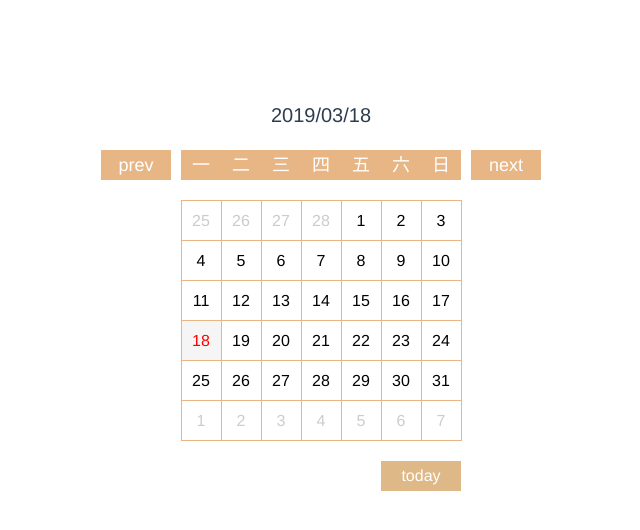
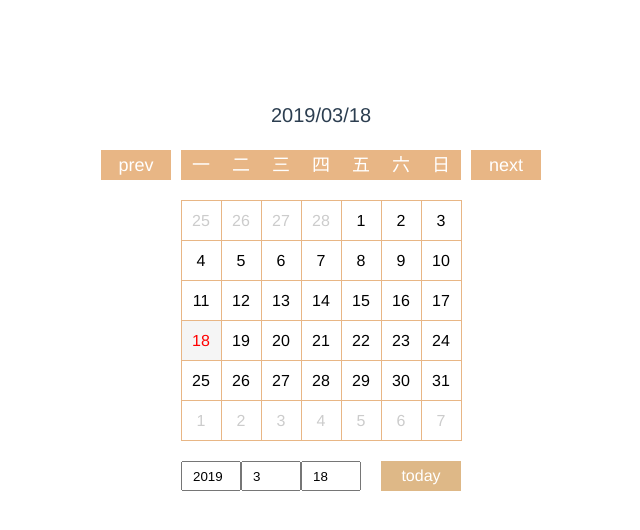
Before and after one commit to mzzhref/calendar, a Vue app: page /#/ in a window 1280 px wide. Shown: the top 530 px of the page, without its empty margins (319-959 px from the left). Built offline with nearby package versions, Linux system fonts and the light colour scheme.

Commit message:
可以设置日期

```diff
--- a/src/components/Calendar.vue
+++ b/src/components/Calendar.vue
@@ -34,6 +34,9 @@
       >{{ next }}</a>
     </div>
     <div id="btn">
+      <input type="text" class="txt" placeholder="year" v-model="year">
+      <input type="text" class="txt" placeholder="month" v-model="month">
+      <input type="text" class="txt" placeholder="day" v-model="today">
       <a class="btn" href="javascript:;" @click="todayClick">today</a>
     </div>
   </div>
@@ -261,10 +264,18 @@ export default {
 .calendar:nth-of-type(7n) {
   margin-right: 0;
 }
+#txt,
 #btn{
   width: 280px;
   height: 30px;
   margin: 20px auto 0;
+}
+.txt{
+  width: 60px;
+  height: 30px;
+  outline: none;
+  box-sizing: border-box;
+  text-indent: 10px;
 }
 .btn{
   display: block;
```
